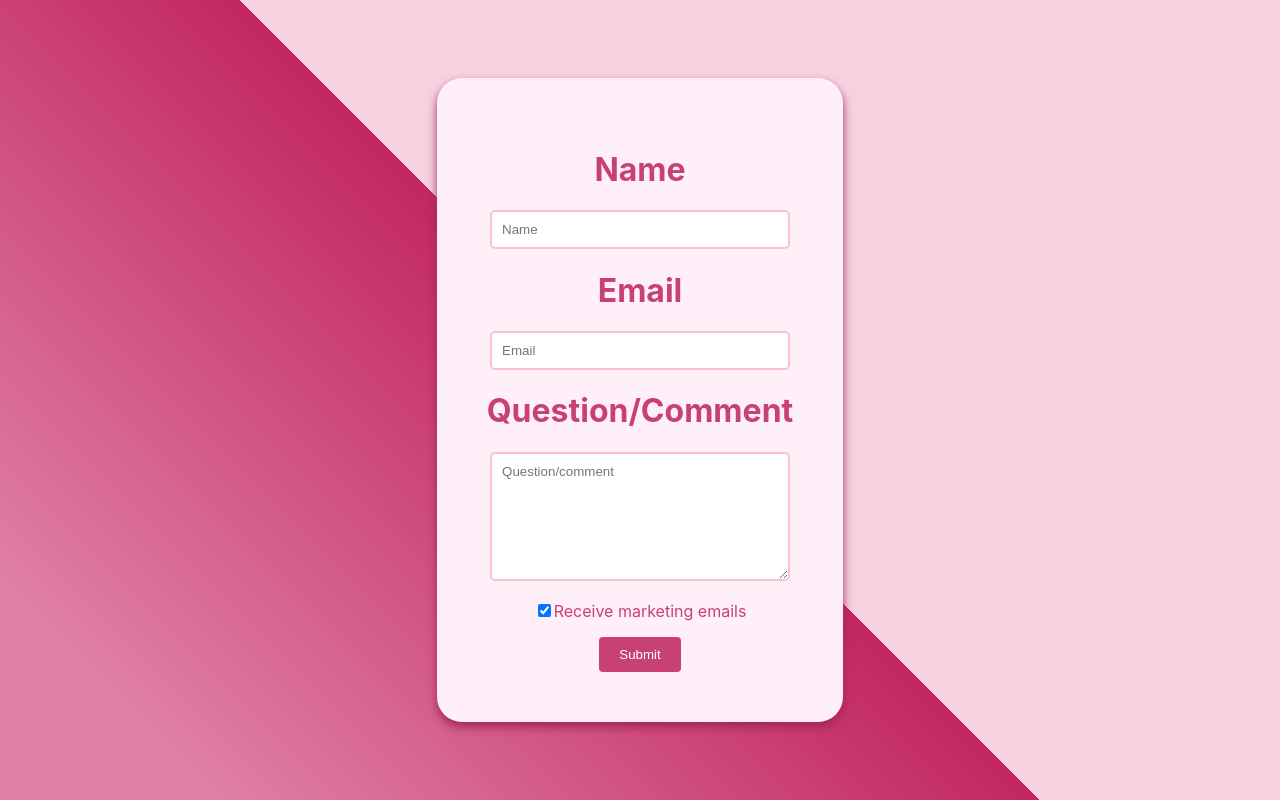
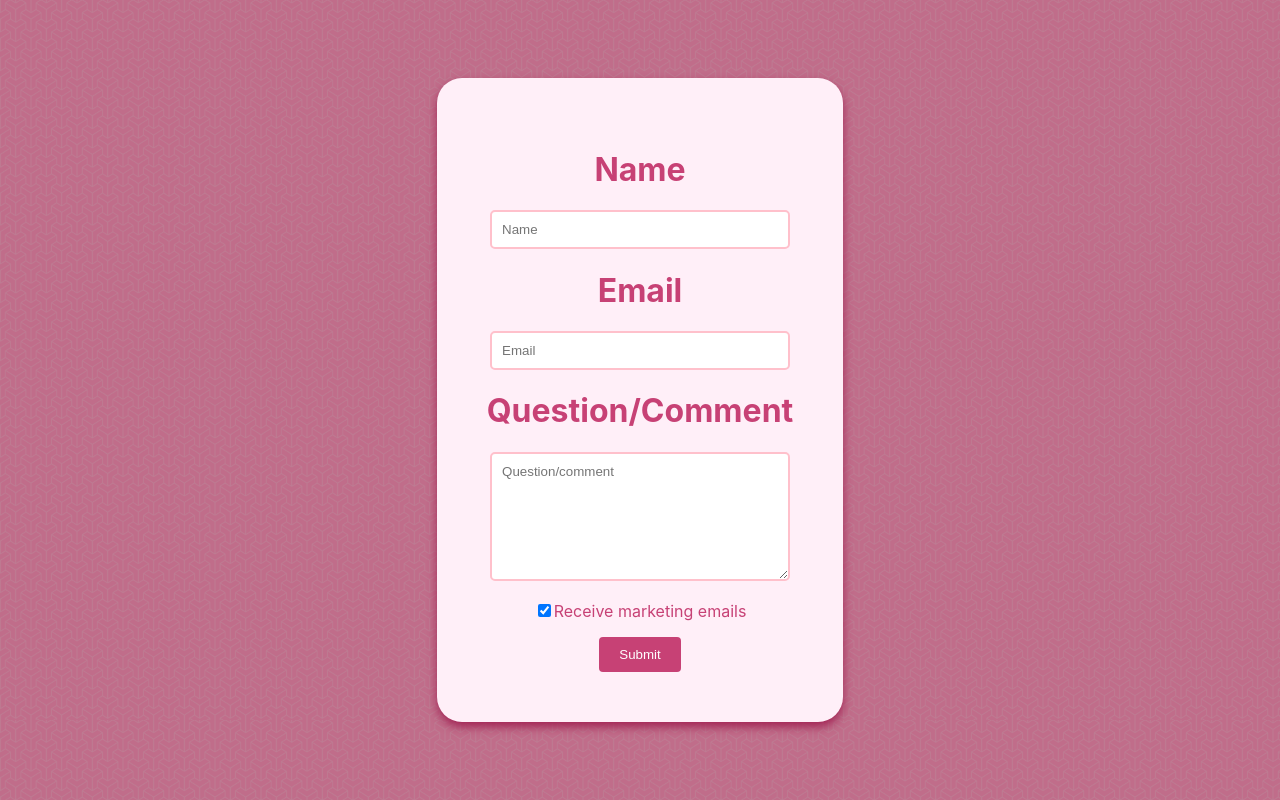
Before and after one commit to mariapan0330/customer-contact-form, a React (Create React App) app: page / in a window 1280 px wide. Built offline with nearby package versions, Linux system fonts and the light colour scheme.

Commit message:
background image

```diff
--- a/src/App.css
+++ b/src/App.css
@@ -36,5 +36,5 @@
 .container{
   display: flex;
   flex-direction: column;
-
+  background: linear-gradient(45deg, #e081a7 10%, #c22762 50%);
 }
--- a/src/components/Form.css
+++ b/src/components/Form.css
@@ -1,12 +1,15 @@
+.form123 {
+    /* background texture from https://www.transparenttextures.com/escheresque.html */
+    background-image: url('../images/escheresque-1920x1080.png');
+    background-repeat: repeat;
+    background-size: 100vw;
+}
+
 .form-container{
     display:flex;
     align-items: center;
     justify-content: center;
     height:100vh;
-    /* background-color: gold; */
-    /* background-color: rgb(241,118,166); */
-    background: linear-gradient(45deg, #e081a7 10%, #c22762 50%, #f7d1e0 50%);
-
 
 }
 
--- a/src/components/Form.jsx
+++ b/src/components/Form.jsx
@@ -23,6 +23,7 @@ export default function Form(props) {
 
 
   return (
+    <>
     <div className="form123">
         <div id="form" className='form-container'>
             <div className='card'>
@@ -43,6 +44,7 @@ export default function Form(props) {
                 </form>
             </div>
         </div>
-    </div>
+        </div>
+    </>
   )
 }
```
Also changed, not shown: src/images/escheresque-1920x1080.png (added), 1 other file (tests, documents, lock files or other folders).
